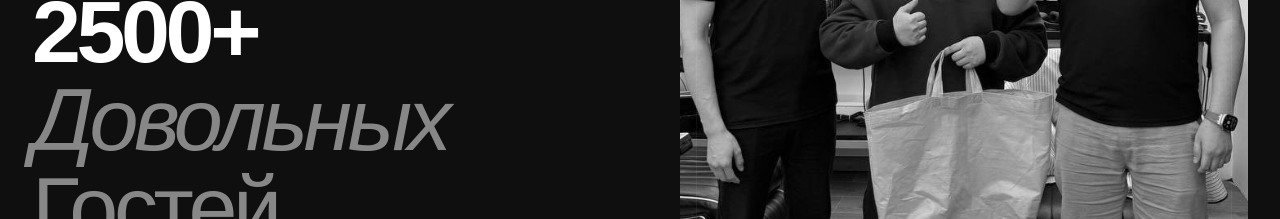
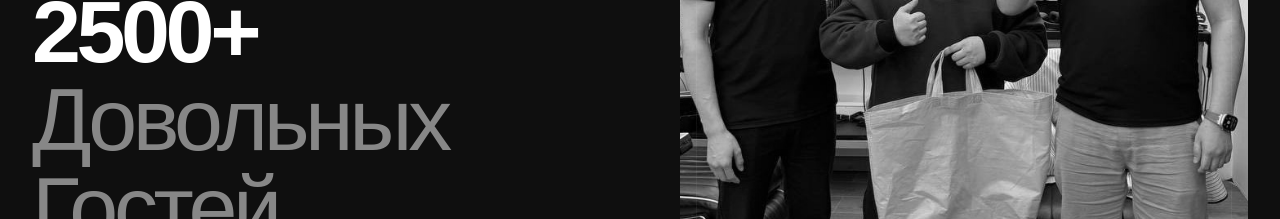
Before and after one commit to Awwyy1/BAGRA, a React (Vite) app: page / in a window 1280 px wide. Shown: the part 1034-1253 px from the top of the page. Built offline with nearby package versions, Linux system fonts and the light colour scheme; a web font is replaced by a local one.

Commit message:
Fix formatting of text in About section

```diff
--- a/sections/About.tsx
+++ b/sections/About.tsx
@@ -24,7 +24,7 @@ export const About: React.FC = () => {
               style={{ y: textY }}
               className="text-5xl md:text-7xl lg:text-[5.5rem] font-bold tracking-tighter leading-[1.2] font-heading pr-4"
             >
-              2500+ <br/><span className="italic font-light opacity-50">Довольных</span><br/><span className="font-light opacity-50">Гостей</span>
+              2500+ <br/><span className="font-light opacity-50">Довольных</span><br/><span className="font-light opacity-50">Гостей</span>
             </motion.h2>
 
             <motion.div className="space-y-6 md:space-y-8 max-w-lg">
```
